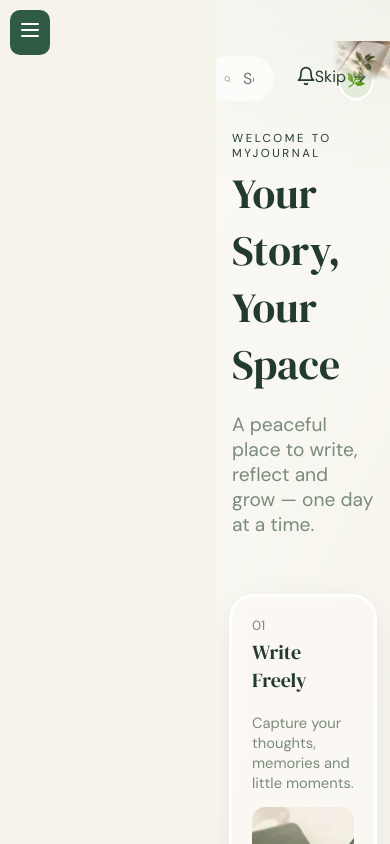
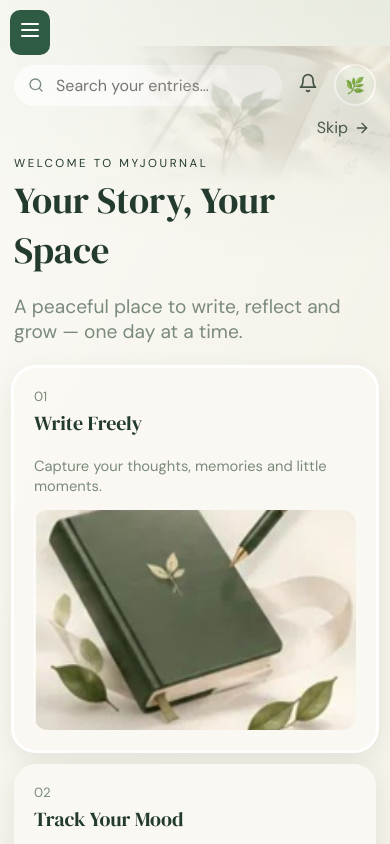
Before and after one commit to Dhanya-15/MyJournal, a React (Vite) app: page / in a window 390 px wide. Shown: the top 844 px of the page. Built offline with nearby package versions, Linux system fonts and the light colour scheme.

Commit message:
Update UI, add images, fix mobile layout

```diff
--- a/src/styles.css
+++ b/src/styles.css
@@ -89,3 +89,62 @@ button{font:inherit;color:inherit;background:none;border:0;cursor:pointer}:focus
 .setpage{position:relative}.setside{display:none}
 @media(min-width:1280px){.setpage{padding-right:170px}.setside{display:block;position:absolute;right:-30px;top:30px;height:760px;width:210px;object-fit:cover;mask-image:linear-gradient(to right,transparent,#000 40%);pointer-events:none}}
 @media(max-width:760px){.lockscreen{left:0;grid-template-columns:1fr}.lockart{display:none}.entry{grid-template-columns:76px 1fr}}
+
+/* ===== RESPONSIVE FIXES (keep at the very end of the file) ===== */
+html,body{overflow-x:hidden}
+img{max-width:100%}
+@media(max-width:1100px){
+  .jr{grid-template-columns:1fr}
+  .rside{grid-template-columns:repeat(auto-fit,minmax(260px,1fr))}
+  .deco{opacity:.5}
+}
+@media(max-width:900px){
+  .write,.cal,.mtop,.lockscreen{grid-template-columns:1fr}
+  .cards5{flex-direction:column;margin:30px 0;min-height:0}
+  .wc,.wc.cur{min-height:0;flex:none;width:100%;transform:none!important}
+  .arr{display:none}
+  .welbook{opacity:.25;width:80%}
+  .desk img{max-height:90px}
+}
+
+@media(max-width:760px){
+  .side{position:fixed!important;top:0;left:0;z-index:40;height:100vh;transform:translateX(-100%);transition:transform .3s}
+  .side.open{transform:none;box-shadow:8px 0 30px rgba(0,0,0,.35)}
+  .burger{display:block;z-index:45}
+  .main{padding:64px 14px 30px;width:100%}
+  .top{gap:10px}
+  .search{max-width:none;min-width:0;padding:9px 14px}
+  h1{font-size:2rem}
+  .hero{flex-direction:column;text-align:center}
+  .two,.three,.grid{grid-template-columns:1fr}
+  .bar{padding:8px}
+  .bar .inp{flex:1 1 140px}
+  .tab{padding:8px 14px}
+  .col{width:calc(50% - 6px)}
+  .entry{grid-template-columns:84px 1fr}
+  .keep{flex-direction:column;text-align:center}
+  .gridcal{gap:3px}
+  .day{min-height:52px;padding:4px;font-size:.8rem}
+  .dthumb{display:none}
+  .moods{grid-template-columns:repeat(3,1fr)}
+  .paper{padding:16px;border-left-width:6px}
+  .body{min-height:260px}
+  .lockscreen{left:0;padding:16px;gap:10px}
+  .lockart{display:none}
+  .glass{padding:22px}
+  .wbar{padding:16px;gap:14px}
+  .ill>*:not(img){max-width:100%}
+  .ill-img{opacity:.25}
+  .desk{display:none}
+  .mtop>.card:first-child{min-height:0}
+  .moodart{opacity:.2}
+  .modal{padding:8px}
+}
+
+@media(max-width:760px){
+  .big{font-size:2.3rem}
+  .skip{top:0;right:0}
+  .wel .eyebrow{margin-top:34px}
+  .cards5{margin:24px 0}
+  .wbar .col2{width:100%}
+}
```
